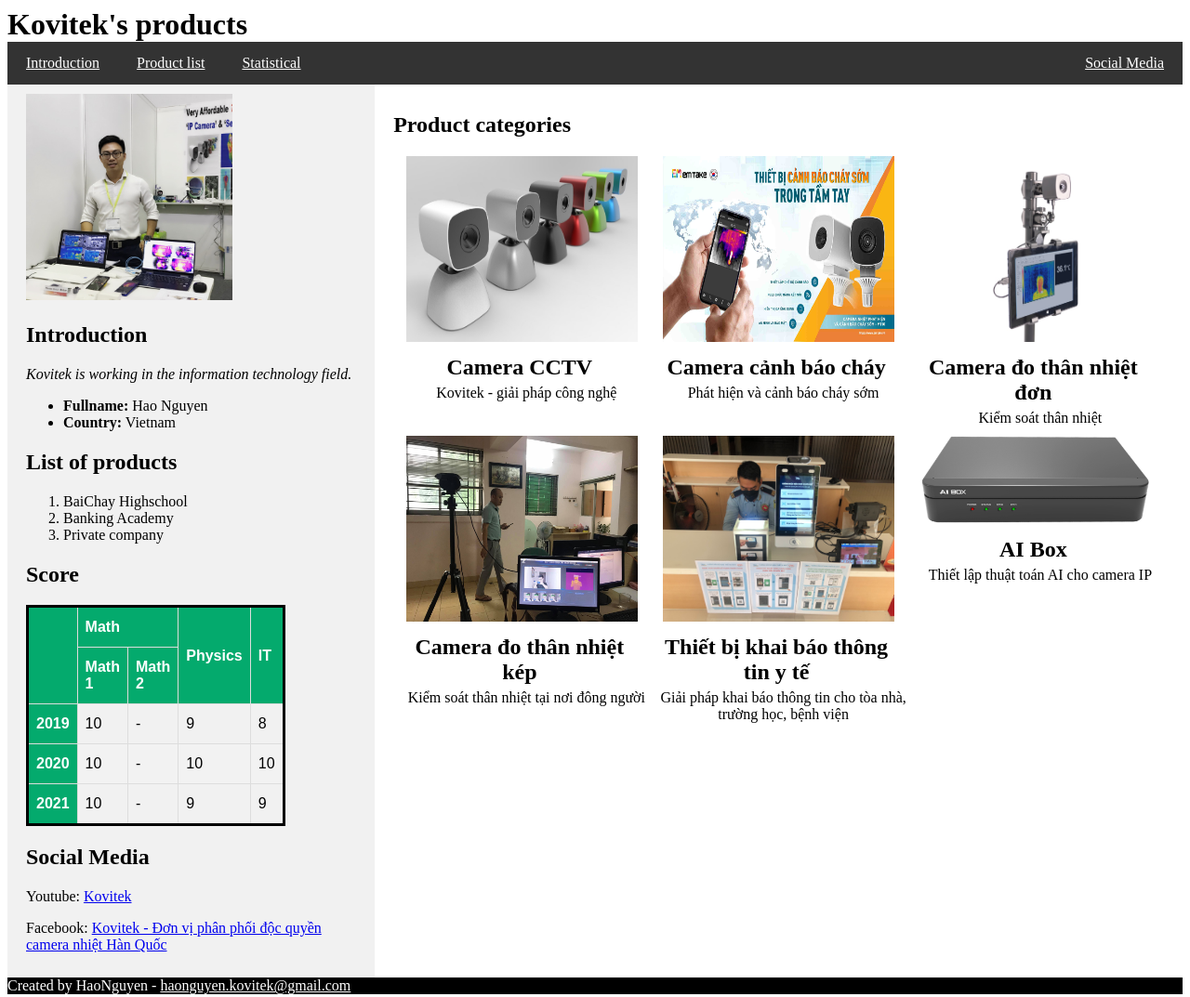
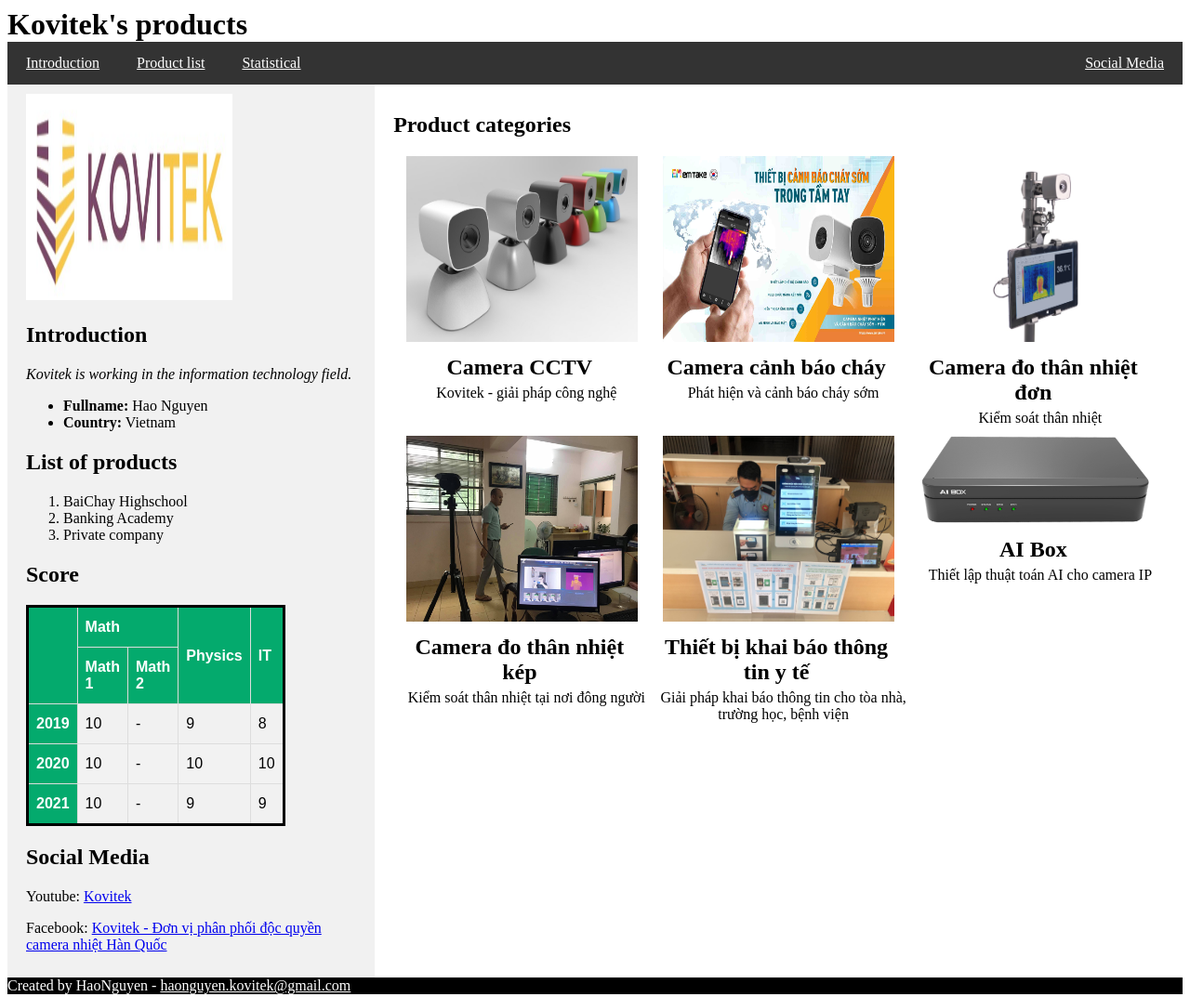
Before and after one commit to kovitek/kovitek.github.io, a plain HTML site: page index.html in a window 1280 px wide. Shown: the whole page at 93% size. Drawn offline with Linux system fonts and the light colour scheme.

Commit message:
Update index.html

```diff
--- a/index.html
+++ b/index.html
@@ -20,7 +20,7 @@
 	<div id="flex_container">
 		<div id="left_side">
 
-			<img src="assets/Hao.jpg" alt="My photo" width="222" height="222"/>
+			<img src="assets/logokovitek.png" alt="My photo" width="222" height="222"/>
 
 			<h2><strong>Introduction</strong></h2>
 			<h2 id="Introduction"></h2>
```
